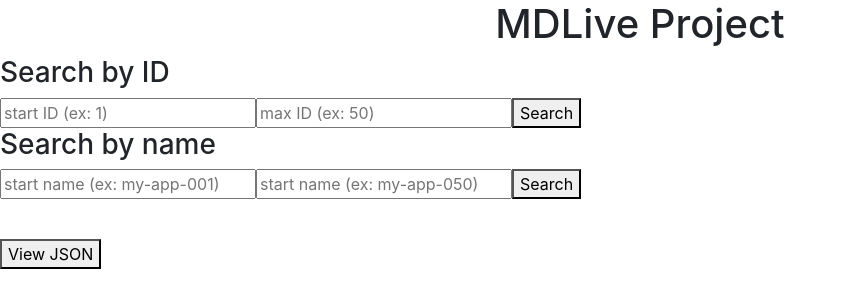
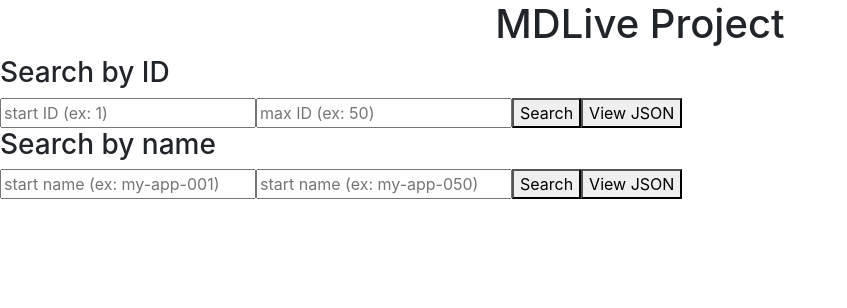
Before and after one commit to alegomez1/MDLive-Project, a React (Create React App) app in the folder client/: page / in a window 1280 px wide. Shown: the top 308 px of the page, without its empty margins (0-847 px from the left). Built offline with nearby package versions, Linux system fonts and the light colour scheme.

Commit message:
adding proper query for url params

```diff
--- a/client/src/App.js
+++ b/client/src/App.js
@@ -24,10 +24,10 @@ class App extends Component {
   }
   //Search by ID function
   searchByID = () => {
-    if (this.state.startID >= 1 && this.state.startID <= this.state.maxID) {
-      this.setState({
-        warningBanner: '',
-      })
+    // if (this.state.startID >= 1 && this.state.startID <= this.state.maxID) {
+    //   this.setState({
+    //     warningBanner: '',
+    //   })
       axios
         .get(
           `${url}/apps/range=by=id_start=${this.state.startID}&max=${this.state.maxID}`
@@ -39,12 +39,13 @@ class App extends Component {
           })
           console.log('new state---', this.state)
         })
-    } else {
-      this.setState({
-        warningBanner:
-          'ID numbers are not valid. Please enter values between 1-50',
-      })
-    }
+    // }
+    // else {
+      // this.setState({
+      //   warningBanner:
+      //     'ID numbers are not valid. Please enter values between 1-50',
+      // })
+    // }
   }
   //Search by name function
   searchByName = () => {
@@ -76,21 +77,21 @@ class App extends Component {
   }
 
   //View JSON function
-  viewJSON = () => {
-    if((this.state.startID>=1 && this.state.startID<this.state.maxID) &&(this.state.maxID<=50 && this.state.maxID>this.state.startID)){
-      return(
-        <a href={`${url}/apps/range=by=id_start=${this.state.startID}&max=${this.state.maxID}`}>
-          <button>View JSON</button>
-        </a>
-      )
-    }else{
-      return(
-        <a href={`${url}/apps/`}>
-          <button>View JSON</button>
-        </a>
-      )
-    }
-  }
+  // viewJSON = () => {
+  //   if((this.state.startID>=1 && this.state.startID<this.state.maxID) &&(this.state.maxID<=50 && this.state.maxID>this.state.startID)){
+  //     return(
+  //       <a href={`${url}/apps/range=by=id_start=${this.state.startID}&max=${this.state.maxID}`}>
+  //         <button>View JSON</button>
+  //       </a>
+  //     )
+  //   }else{
+  //     return(
+  //       <a href={`${url}/apps/`}>
+  //         <button>View JSON</button>
+  //       </a>
+  //     )
+  //   }
+  // }
 
   render() {
     //Get current item
@@ -121,6 +122,9 @@ class App extends Component {
           onChange={this.handleInputChange}
         />
         <button onClick={this.searchByID}>Search</button>
+        <a href={`${url}/apps/range=by=id_start=${this.state.startID}&max=${this.state.maxID}`}>
+          <button>View JSON</button>
+        </a>
 
         <h3>Search by name</h3>
 
@@ -139,6 +143,10 @@ class App extends Component {
           onChange={this.handleInputChange}
         />
         <button onClick={this.searchByName}>Search</button>
+        <a href={`${url}/apps/range=by=name_start=${this.state.startName}&max=${this.state.maxName}`}>
+          <button>View JSON</button>
+        </a>
+
 
         <Posts
           items={currentItems}
@@ -149,7 +157,7 @@ class App extends Component {
           itemsPerPage={this.state.postsPerPage}
           paginate={this.paginate}
         />
-        {this.viewJSON()}
+        {/* {this.viewJSON()} */}
       </div>
     )
   }
--- a/client/src/index.js
+++ b/client/src/index.js
@@ -1,7 +1,7 @@
 import React from 'react';
 import ReactDOM from 'react-dom';
 import './index.css';
-import 'bootstrap/dist/css/bootstrap.min.css';
+// import 'bootstrap/dist/css/bootstrap.min.css';
 import App from './App';
 import * as serviceWorker from './serviceWorker';
 
```
